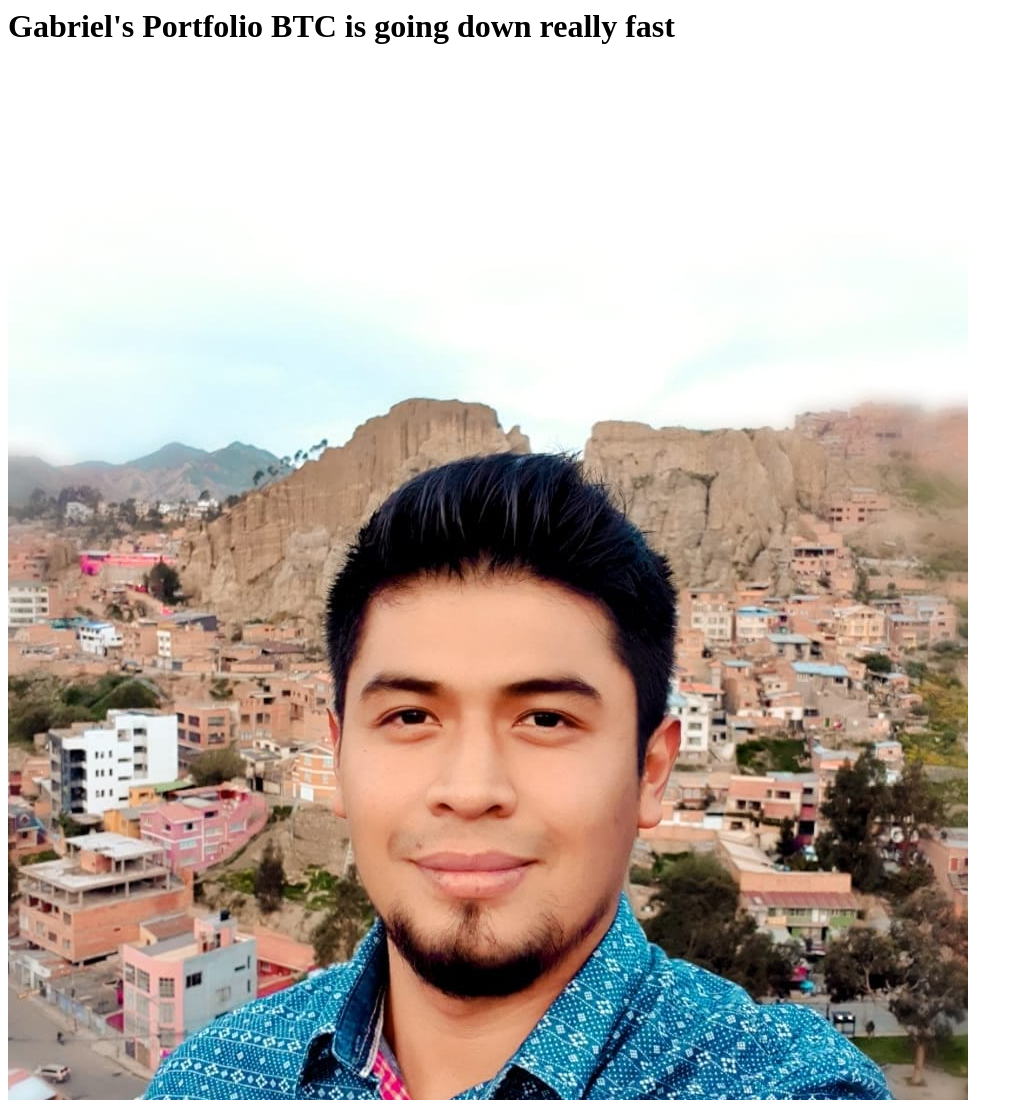
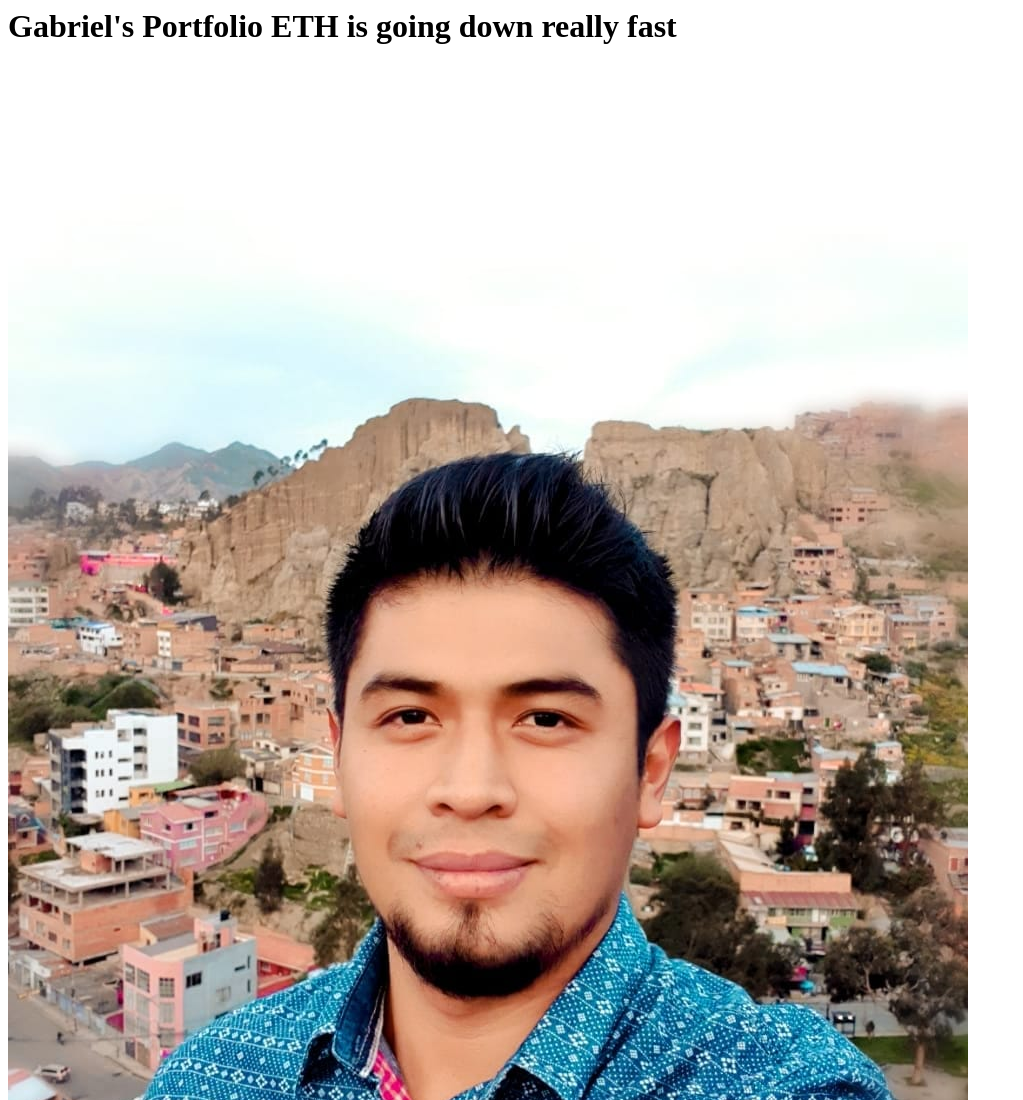
Before and after one commit to gabrielrojassilva/gabrielrojassilva.github.io, a plain HTML site: page index.html in a window 1280 px wide. Shown: the top 1100 px of the page, without its empty margins (0-1023 px from the left). Drawn offline with Linux system fonts and the light colour scheme.

Commit message:
BTC to ETH

```diff
--- a/index.html
+++ b/index.html
@@ -1,4 +1,4 @@
 <html>
-    <h1>Gabriel's Portfolio BTC is going down really fast</h1>
+    <h1>Gabriel's Portfolio ETH is going down really fast</h1>
     <img src="./me.jpg" />
 </html>
```
